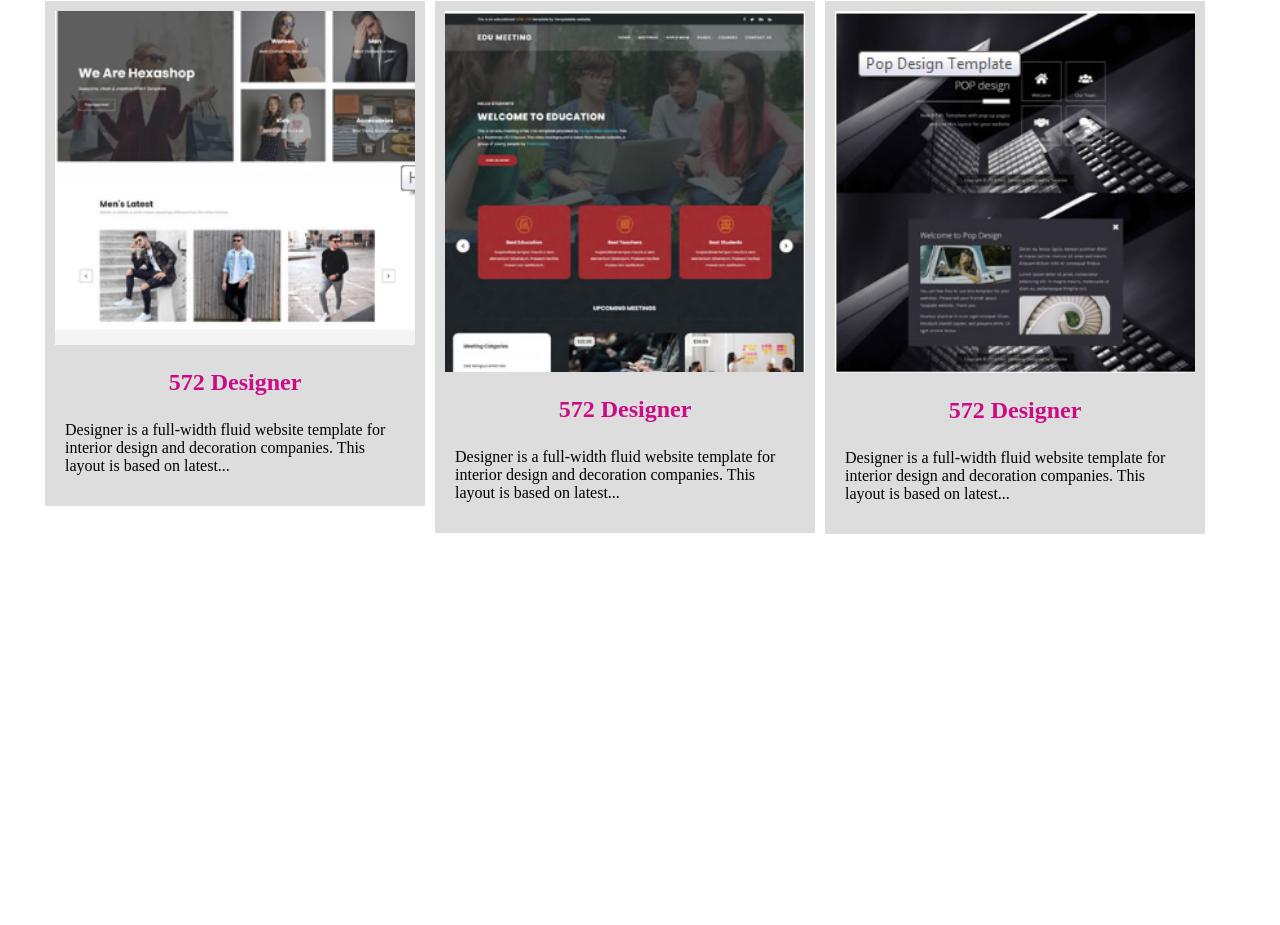
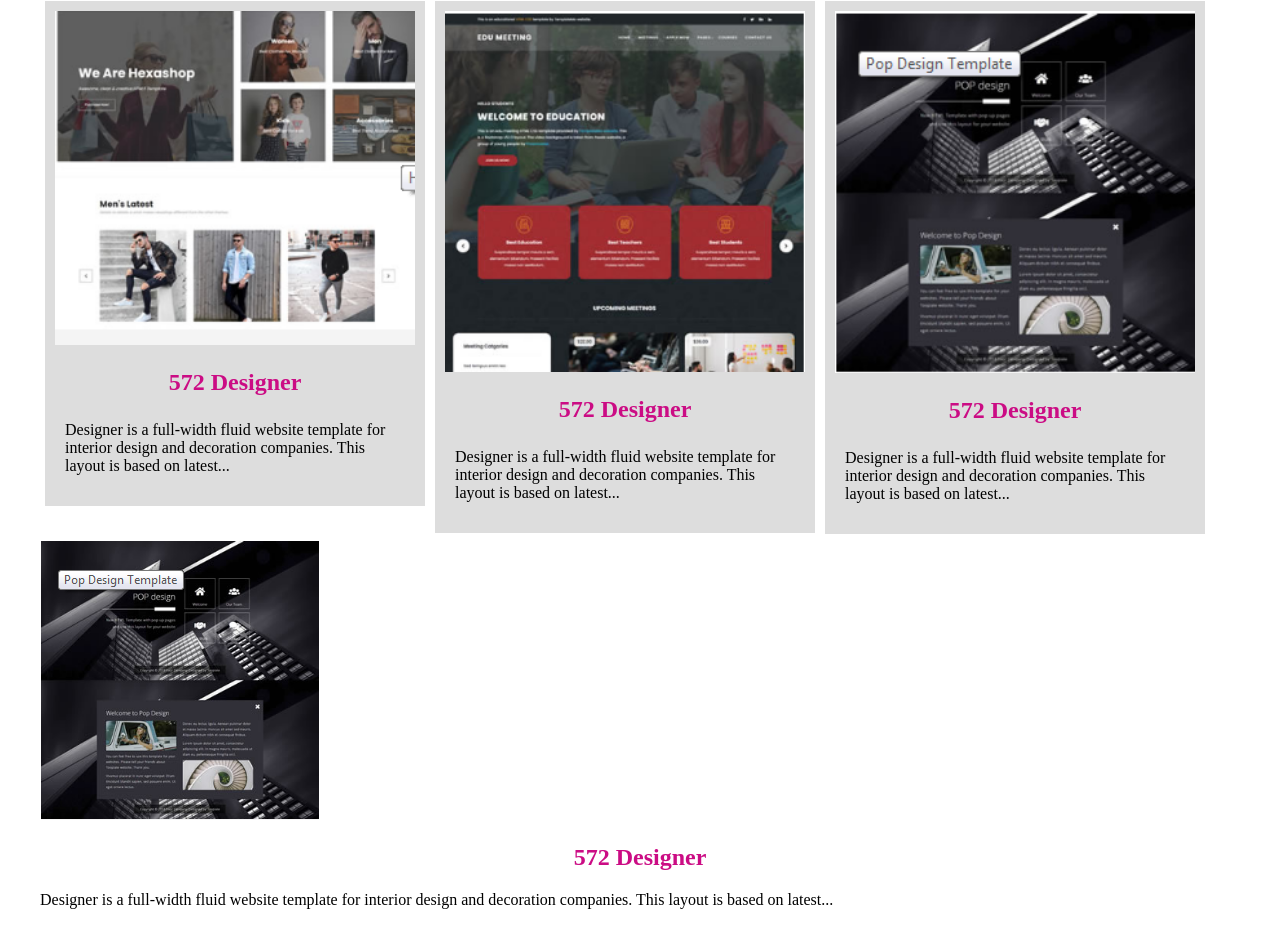
Before and after one commit to zia097/First-Website, a plain HTML site: page index.html in a window 1280 px wide. Shown: the part 681-1606 px from the top of the page. Before the commit the page ends 1220 px from the top, so only its background shows below. Drawn offline with Linux system fonts and the light colour scheme.

Commit message:
first commit

```diff
--- a/index.html
+++ b/index.html
@@ -63,6 +63,11 @@
                 <h1>572 Designer</h1>
                 <p>Designer is a full-width fluid website template for interior design and decoration companies. This layout is based on latest...</p>
             </div>
+            <div class="child2">
+                <img src="./Image/Screenshot_22.png" alt="">
+                <h1>572 Designer</h1>
+                <p>Designer is a full-width fluid website template for interior design and decoration companies. This layout is based on latest...</p>
+            </div>
 
         </div>
     </section>
```
